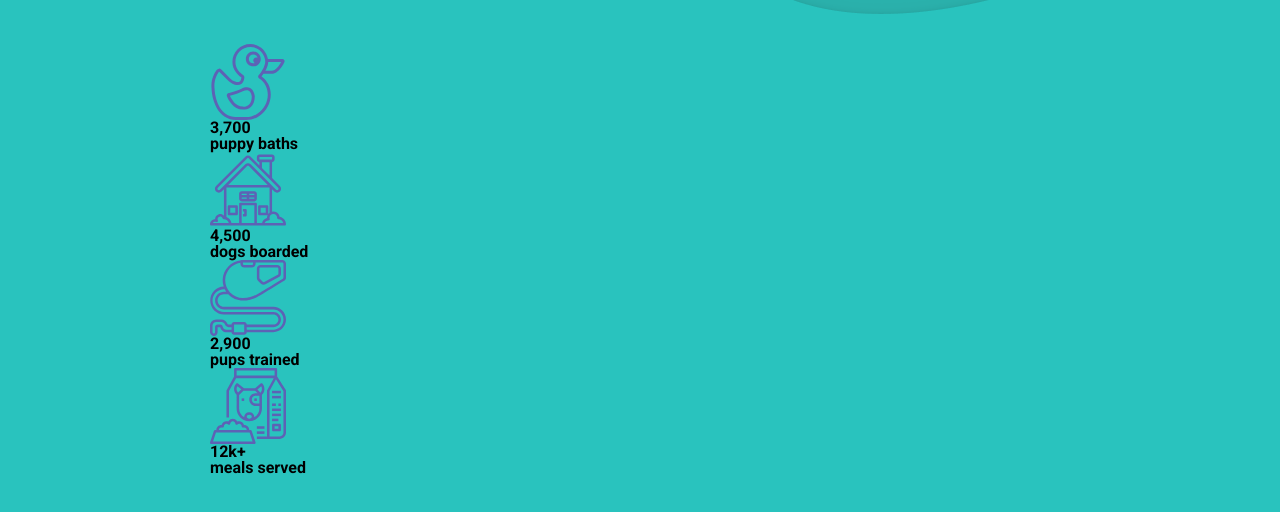
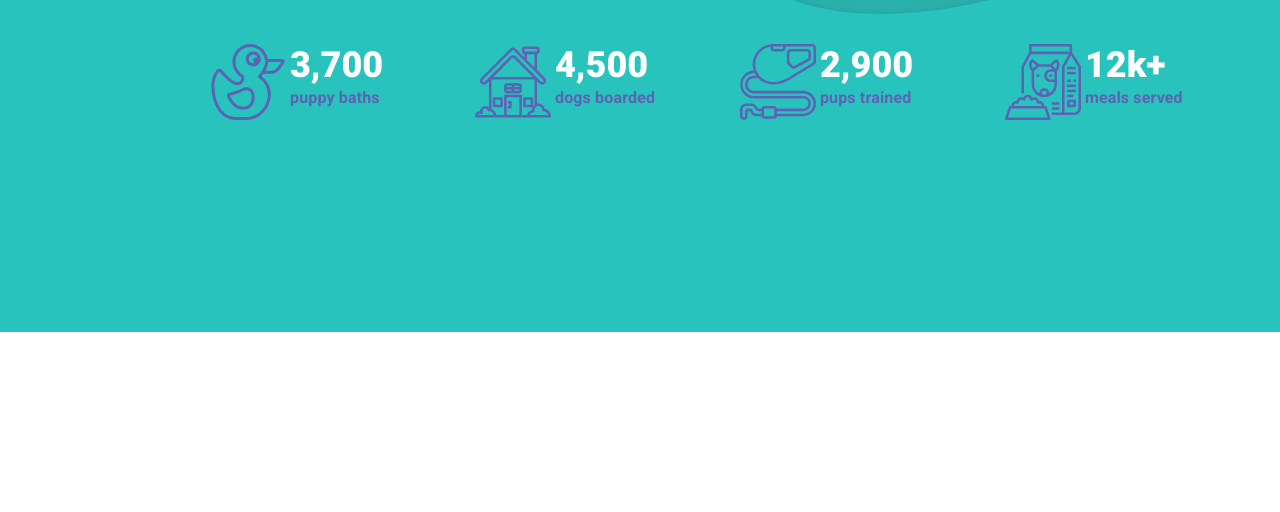
Before and after one commit to KaterinaKhabarova/Lesson_10, a plain HTML site: page index.html in a window 1280 px wide. Shown: the part 362-874 px from the top of the page. After the commit the page ends 800 px from the top, so only its background shows below. Drawn offline with Linux system fonts and the light colour scheme.

Commit message:
Add files via upload

```diff
--- a/css/style.css
+++ b/css/style.css
@@ -48,7 +48,7 @@ div.impact {
 .impact__content-boxes {
    padding-top: 79px;
 }
-.impact__content-box {
+.box-content__content-box {
    display: inline-block;
    width: 237px;
    /* margin-right: 24px; */
@@ -56,21 +56,21 @@ div.impact {
 .impact__content-boxes > *:not(:last-child) {
    margin-right: 24px;
 }
-.impact__content-box-icon {
+.box-content__content-box-icon {
    display: inline-block;
    vertical-align: top;
 }
-.impact__content-box-body {
+.box-content__content-box-body {
    display: inline-block;
 }
 
-.impact__content-box-body h5 {
+.box-content__box-title {
    font-weight: 900;
    font-size: 36px;
    line-height: 42px;
    color: #ffffff;
 }
-.impact__content-box-body p {
+.box-content__box-paragraph {
    font-weight: bold;
    font-size: 16px;
    line-height: 24px;
```
